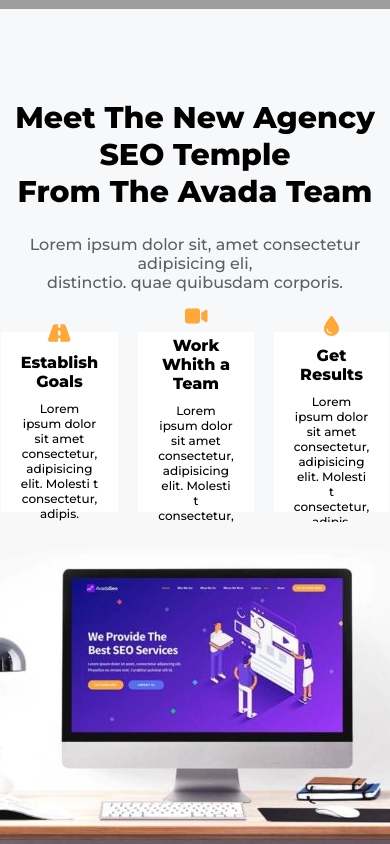
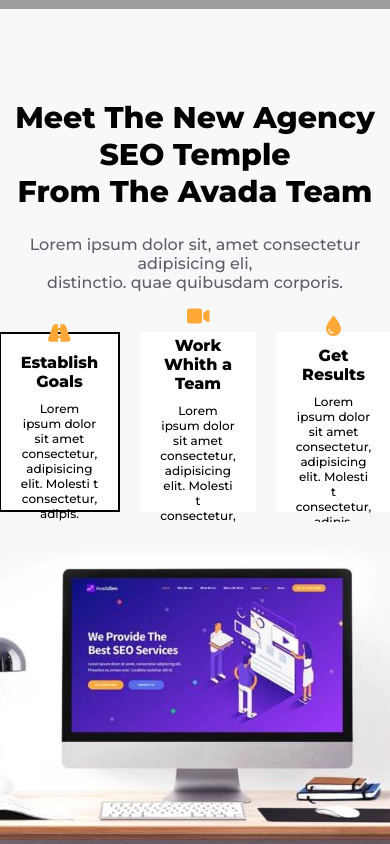
Before and after one commit to Ferlo94/proj-html-vuejs, a Vue app: page / in a window 390 px wide. In both pictures the pointer is over the element 59 px from the left and 1063 px from the top of the page. Shown: the part 641-1485 px from the top of the page. Built offline with nearby package versions, Linux system fonts and the light colour scheme; grey boxes are pictures that could not be loaded.

Commit message:
card responsive sez 2

```diff
--- a/src/components/SectionOne.vue
+++ b/src/components/SectionOne.vue
@@ -96,6 +96,10 @@ export default {
                     font-weight: 500;
                 }
             }
+
+            .card-section-1:hover {
+                border: 2px solid black;
+            }
         }
 
         &__bottom {
```
